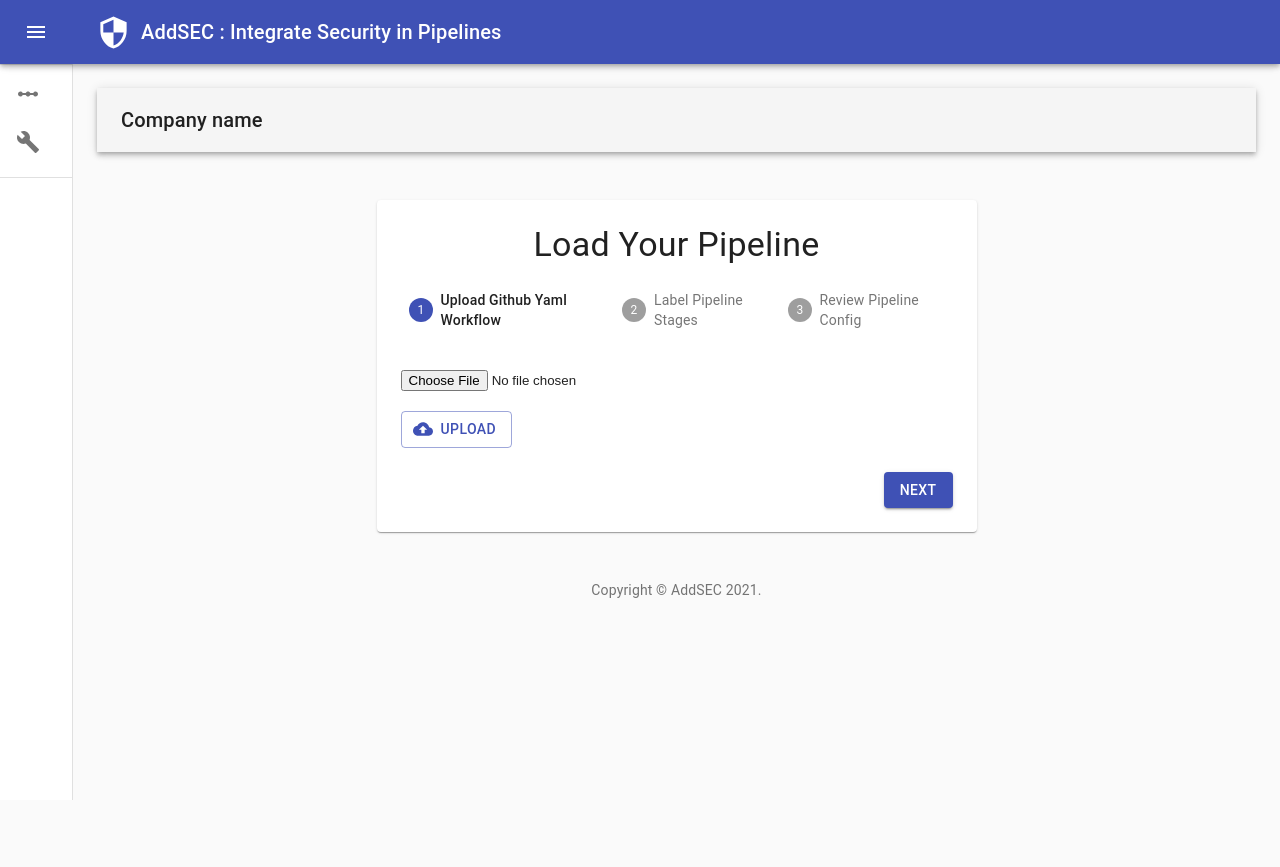
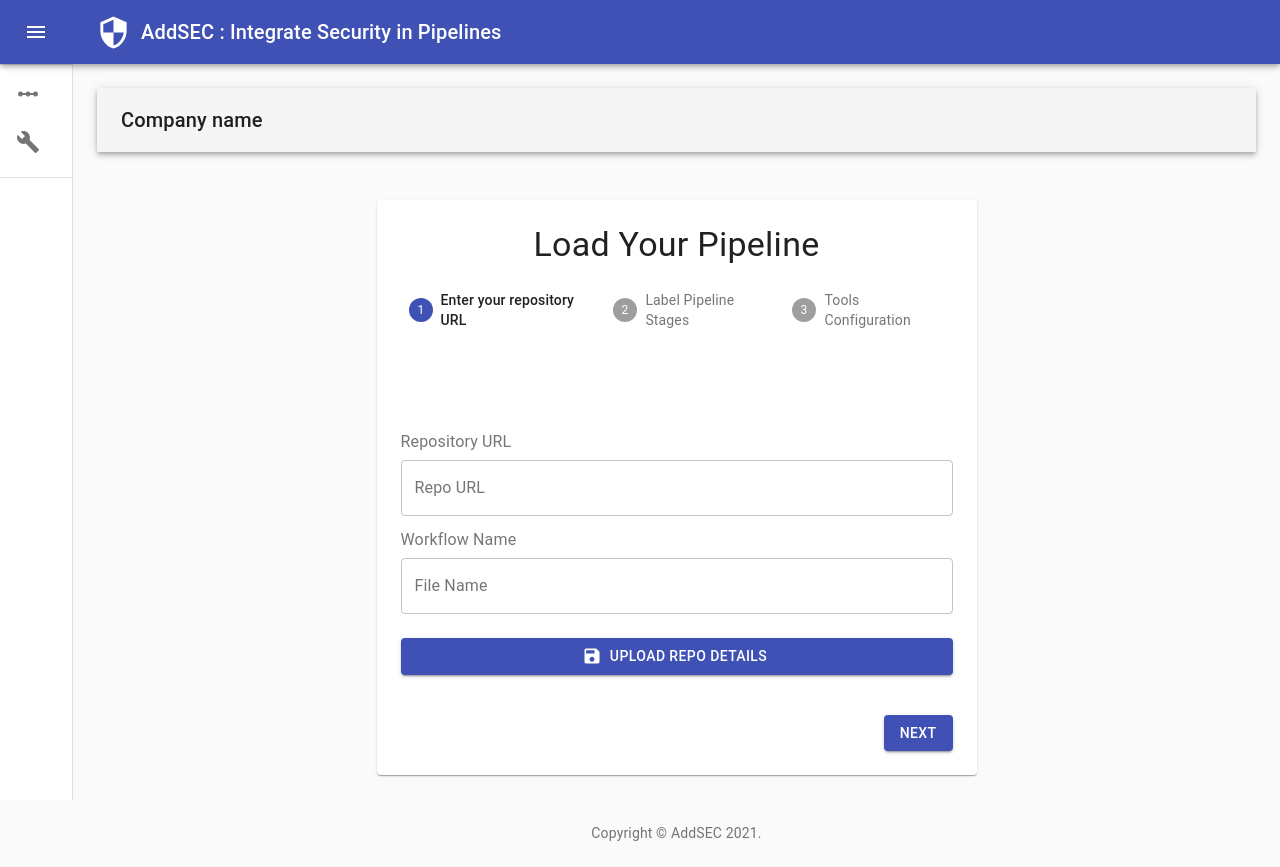
Before and after one commit to TirthParikh27/AddSec, a React (Create React App) app in the folder ui/: page / in a window 1280 px wide. Before the commit the page ends 800 px from the top, so only its background shows below. Built offline with nearby package versions, Linux system fonts and the light colour scheme.

Commit message:
Git repo url input added

```diff
--- a/ui/src/components/Pipeline.js
+++ b/ui/src/components/Pipeline.js
@@ -13,6 +13,7 @@
 import Upload from "./Upload";
 import Main from "./Main";
 import Label from "./Label";
+import Repo from "./Repo";
 
 function Copyright() {
   return (
@@ -64,12 +65,12 @@
   },
 }));
 
-const steps = ["Upload Github Yaml Workflow", "Label Pipeline Stages", "Review Pipeline Config"];
+const steps = ["Enter your repository URL", "Label Pipeline Stages", "Tools Configuration"];
 
 function getStepContent(step) {
   switch (step) {
     case 0:
-      return <Main />;
+      return <Repo />;
     case 1:
       return <Label />;
     case 2:
--- /dev/null
+++ b/ui/src/components/Repo.js
@@ -0,0 +1,126 @@
+import { React, useState, useEffect } from "react";
+import Button from "@material-ui/core/Button";
+import FormControlLabel from "@material-ui/core/FormControlLabel";
+import Checkbox from "@material-ui/core/Checkbox";
+import Grid from "@material-ui/core/Grid";
+import { makeStyles } from "@material-ui/core/styles";
+import { InputLabel, Select, MenuItem } from "@material-ui/core";
+import SaveIcon from "@material-ui/icons/Save";
+import SnackBar from "./SnackBar";
+import { TextField } from "@material-ui/core";
+const useStyles = makeStyles((theme) => ({
+  paper: {
+    marginTop: theme.spacing(8),
+    display: "flex",
+    flexDirection: "column",
+    alignItems: "center",
+  },
+  avatar: {
+    margin: theme.spacing(1),
+    backgroundColor: theme.palette.secondary.main,
+  },
+  form: {
+    width: "100%", // Fix IE 11 issue.
+    marginTop: theme.spacing(3),
+  },
+  submit: {
+    margin: theme.spacing(3, 0, 2),
+  },
+}));
+
+function Repo() {
+  const classes = useStyles();
+  const [config, setConfig] = useState({ url:"" , filename:"" });
+  const [open1, setOpen1] = useState(false);
+  const [open2, setOpen2] = useState(false);
+
+  const handleChange = (event) => {
+    if(event.target.id === "url"){
+      setConfig( {...config , url : event.target.value })
+    } else {
+      setConfig({...config , filename : event.target.value})
+    }
+  }
+
+  const handleClose1 = (event, reason) => {
+    if (reason === "clickaway") {
+      return;
+    }
+
+    setOpen1(false);
+  };
+  const handleClose2 = (event, reason) => {
+    if (reason === "clickaway") {
+      return;
+    }
+
+    setOpen2(false);
+  };
+
+  const handleSave = () => {
+    if (Object.values(config).includes("")) {
+      console.log("Enter Valid repo/filename");
+      setOpen1(true);
+    } else {
+      fetch("http://localhost:5000/setRepo", {
+        method: "POST", // or 'PUT'
+        headers: {
+          "Content-Type": "application/json",
+        },
+        body: JSON.stringify(config),
+      })
+        .then((response) => response.json())
+        .then((data) => {
+          console.log("Success:", data);
+          setOpen2(true);
+        })
+        .catch((error) => {
+          console.error("Error:", error);
+        });
+    }
+  };
+
+  return (
+    <div className={classes.paper}>
+      <Grid container spacing={2}>
+        <Grid item xs={12} >
+          <InputLabel id="url" style={{paddingBottom : "10px"}}>Repository URL</InputLabel>
+          <TextField id="url" fullWidth={true} label="Repo URL" onChange={handleChange} variant="outlined" />
+
+        </Grid>
+        <Grid item xs={12} >
+          <InputLabel id="filename"  style={{paddingBottom : "10px"}}>Workflow Name</InputLabel>
+          <TextField id="filename" fullWidth={true} label="File Name"  onChange={handleChange} variant="outlined" />
+        </Grid>
+
+
+      </Grid>
+      <Button
+        fullWidth
+        variant="contained"
+        color="primary"
+        className={classes.submit}
+        startIcon={<SaveIcon />}
+        onClick={handleSave}
+      >
+        Upload Repo Details
+      </Button>
+      <SnackBar
+        open={open1}
+        setOpen={setOpen1}
+        handleClose={handleClose1}
+        type={"error"}
+        message={"Cannot find the repository/workflow file !"}
+      />
+      <SnackBar
+        open={open2}
+        setOpen={setOpen2}
+        handleClose={handleClose2}
+        type={"success"}
+        message={"Configuration Saved Successfully !"}
+      />
+    </div>
+  );
+}
+
+export default Repo;
```
Also changed, not shown: 1 other file (tests, documents, lock files or other folders).
